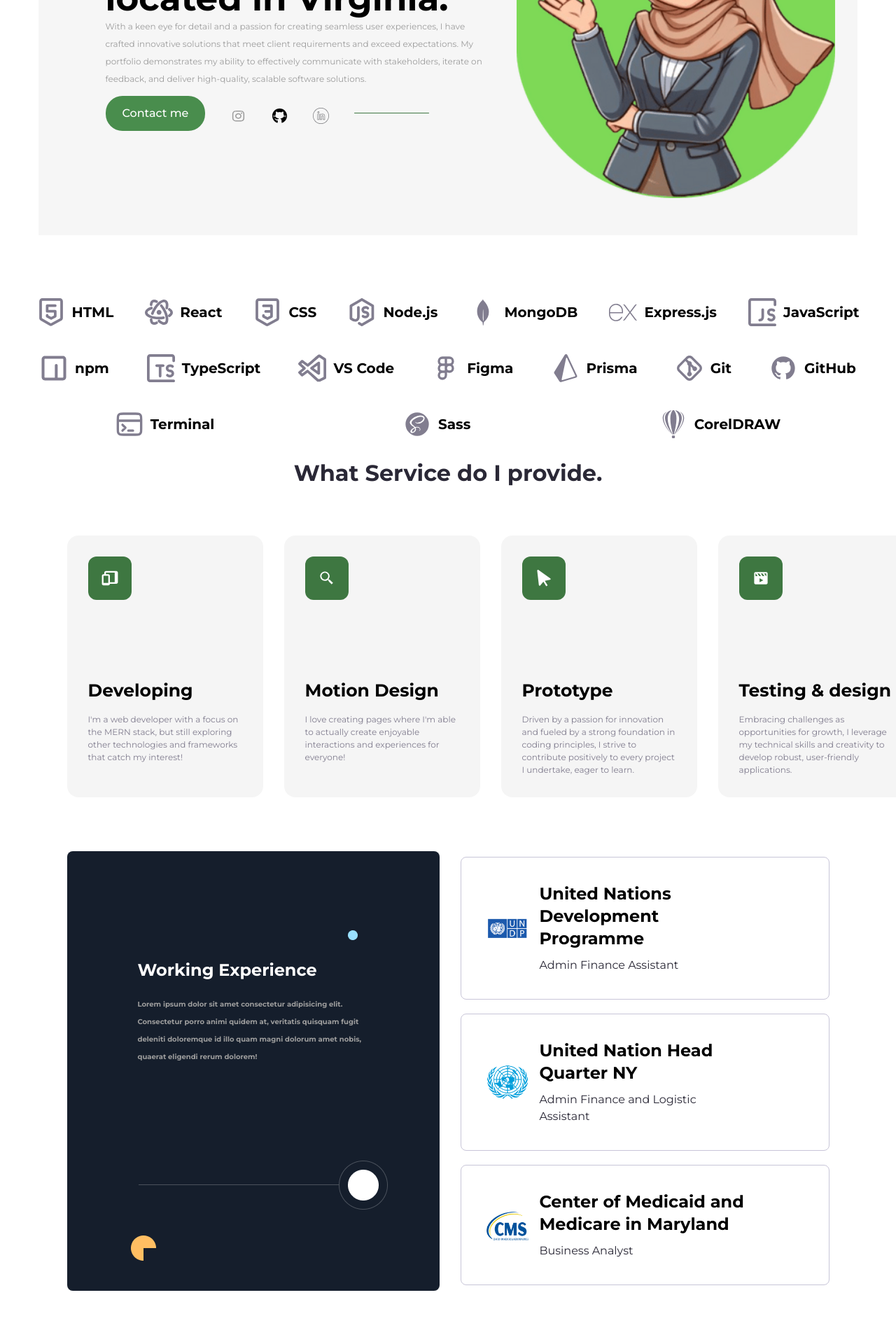
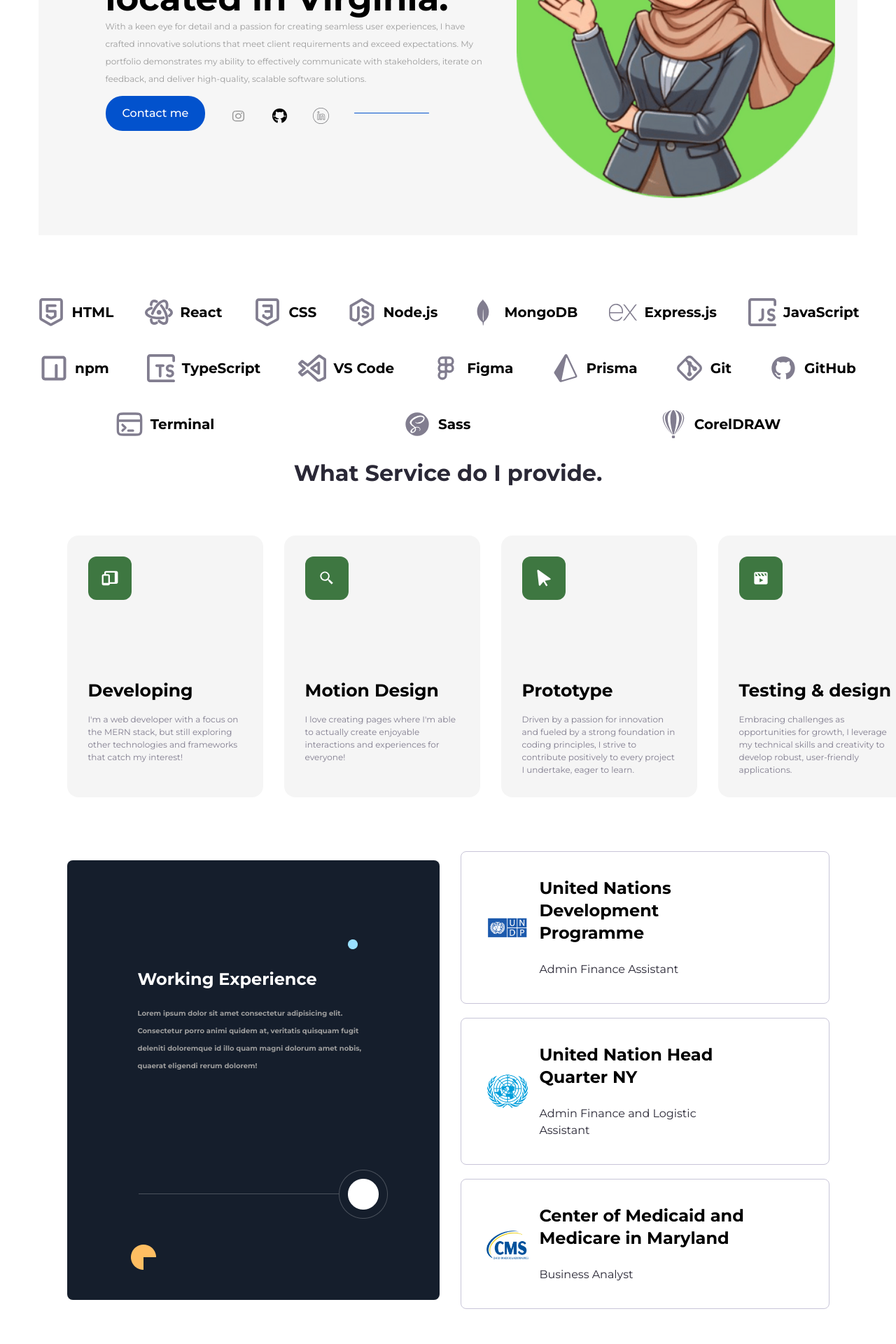
Before and after one commit to hulkarsharif/personal-portfolio, a React (Create React App) app: page / in a window 1280 px wide. Shown: the part 360-2280 px from the top of the page at 70% size. Built offline with nearby package versions, Linux system fonts and the light colour scheme.

Commit message:
Change the color into blue

```diff
--- a/src/design-system/Button/Button.css
+++ b/src/design-system/Button/Button.css
@@ -231,7 +231,7 @@
 
 /* Success Button */
 .btn-success {
-    background-color: var(--green-800);
+    background-color: var(--dodger-blue-900);
     color: var(--white);
     box-shadow: var(--shadow-s);
 }
@@ -242,11 +242,11 @@
 }
 
 .btn-success:disabled {
-    background-color: var(--green-300);
+    background-color: var(--dodger-blue-300);
 }
 
 .btn-success:focus {
-    background-color: var(--green-700);
+    background-color: var(--dodger-blue-700);
     box-shadow: var(--shadow-xs-hover);
 }
 
--- a/src/design-system/css/color.css
+++ b/src/design-system/css/color.css
@@ -93,7 +93,7 @@
 
     --dodger-blue-800: #2165e8;
 
-    --dodger-blue-900: #2842c9;
+    --dodger-blue-900: #0252cd;
 
     --green-12: #3e7741;
 
--- a/src/pages/Home/About/About.tsx
+++ b/src/pages/Home/About/About.tsx
@@ -18,26 +18,15 @@ const AboutSection = styled(PageContainer)`
 
     //900px//
     @media (max-width: 56.25em) {
-        display: grid;
-        grid-template-columns: repeat(1, 1fr);
-        padding-left: 12rem;
-
-        :last-child {
-            display: block;
-            align-items: center;
-        }
+        display: block;
     }
     //834px
     @media (max-width: 52.125em) {
-        /* padding-right: 25rem; */
     }
 
     //600px
     @media (max-width: 37.5em) {
         align-items: center;
-        /* padding-left: 1rem;
-        padding-right: 5rem;
-        padding-bottom: 15rem; */
     }
 
     @media (max-width: 25em) {
@@ -55,10 +44,19 @@ const AboutLeftWrapper = styled.div`
     align-items: center;
     position: relative;
     padding: 15.4rem 10.1rem 32.2rem 10.1rem;
+    //1000px
+    @media (max-width: 62.5em) {
+        width: 55rem;
+    }
+    //900
+    @media (max-width: 56.25em) {
+        width: 100%;
+    }
+    //834px
+    @media (max-width: 52.125em) {
+        display: block;
+    }
 
-    @media (max-width: 62.5em) {
-        width: 80rem;
-    }
     @media (max-width: 37.5em) {
         max-width: 55rem;
         align-items: center;
@@ -66,22 +64,13 @@ const AboutLeftWrapper = styled.div`
 `;
 
 const AboutTitle = styled(Typography)`
-    /* padding-left: 10.7rem; */
-    /* padding-top: 16rem; */
-
     color: var(--white);
     margin-bottom: var(--space-20);
-    /* padding-right: 18.5rem; */
 `;
 
 const AboutParagraph = styled(Typography)`
     color: var(--black-400);
-    /* padding-left: 10.8rem;
-    padding-right: 10.7rem;
-    padding-bottom: 3.8rem;
-    padding-top: 3rem; */
     line-height: 2.5rem;
-    /* margin-bottom: 3.7rem; */
 `;
 
 const WhiteLine = styled.div`
@@ -93,20 +82,14 @@ const WhiteLine = styled.div`
         left: 5.2rem;
         bottom: 11.3rem;
     }
-
-    /* padding-left: 10.8rem;
-    padding-top: 3.8rem;
-    padding-bottom: 3.7rem; */
 `;
 
 const AboutEllipseBlueWrapper = styled.div`
-    /* margin-top: 12.1rem;
-    margin-left: 48rem; */
     position: absolute;
     top: 11.3rem;
     right: 11.7rem;
     @media (max-width: 62.5em) {
-        padding-right: 48rem;
+        /* padding-right: 48rem; */
     }
 `;
 
@@ -114,14 +97,9 @@ const AboutYellowEllipse = styled.div`
     position: absolute;
     left: 9.1rem;
     bottom: 4rem;
-
-    /* @media (max-width: 62.5em) {
-        padding-right: 48rem;
-    }*/
 `;
 
 const AboutSectionRight = styled.div`
-    /* background-color: #ff00ee; */
     width: 50%;
     display: flex;
     flex-direction: column;
@@ -130,26 +108,27 @@ const AboutSectionRight = styled.div`
         margin-bottom: var(--space-20);
     }
 
-    /* height: 59rem; */
-
-    /* margin-left: 3.5rem; */
-    @media (max-width: 68.75em) {
-        > *:not(:last-child) {
-            margin-bottom: var(--space-80);
-        }
+    @media (max-width: 62.5em) {
+        width: 45rem;
+    }
+    /*
+    @media (max-width: 56.15em) {
+        width: 100%;
     }
 
-    @media (max-width: 62.5em) {
-        margin-left: 0;
-        display: flex;
+    @media (max-width: 56.125em) {
+        width: 40%;
     }
+    @media (max-width: 56.25em) {
+        width: 100%;
+    } */
 `;
 const AboutCard = styled.div`
     padding: 3.6rem;
     height: max-content;
     border: 1px solid var(--jaguar-300);
     border-radius: var(--space-8);
-    /* margin-bottom: 3.5rem; */
+
     display: flex;
     /*transition: all 1s;
 
@@ -172,7 +151,7 @@ const RightTextWrapper = styled.div`
 `;
 
 const AboutTitleRight = styled(Typography)`
-    margin-bottom: var(--space-10);
+    margin-bottom: var(--space-24);
 
     @media (max-width: 75em) {
         /* line-height: 2rem;
@@ -180,18 +159,34 @@ const AboutTitleRight = styled(Typography)`
     }
 
     @media (max-width: 68.75em) {
+        display: flex;
+        line-height: 3rem;
+        font-size: 1.2rem;
+    }
+
+    @media (max-width: 62.5em) {
         line-height: 2rem;
-        font-size: 2rem;
+        font-size: 1.2rem;
     }
-    @media (max-width: 6.25em) {
+    @media (max-width: 64em) {
         line-height: 1.5rem;
         font-size: 1rem;
+    }
+
+    @media (max-width: 56.25em) {
+        line-height: 4rem;
+        font-size: 1.2rem;
     }
 `;
 
 const AboutDescriptionRight = styled(Typography)`
     align-items: center;
     text-align: left;
+
+    @media (max-width: 56.25em) {
+        line-height: 4rem;
+        font-size: 1.2rem;
+    }
 `;
 
 const About = () => {
--- a/src/pages/Home/Hero/Hero.tsx
+++ b/src/pages/Home/Hero/Hero.tsx
@@ -76,7 +76,7 @@ const HeroSectionLeft = styled.div`
 `;
 
 const HeroTitle = styled(Typography)`
-    color: var(--green-900);
+    color: var(--dodger-blue-900);
 
     @media (max-width: 37.5em) {
         display: block;
@@ -189,7 +189,7 @@ const SocialMedia = styled.div`
 const GreenLine = styled.div`
     width: 10.7rem;
     height: 0.15rem;
-    background-color: var(--green-900);
+    background-color: var(--dodger-blue-900);
     border-radius: 0.4rem;
 
     @media (max-width: 62.5em) {
```
